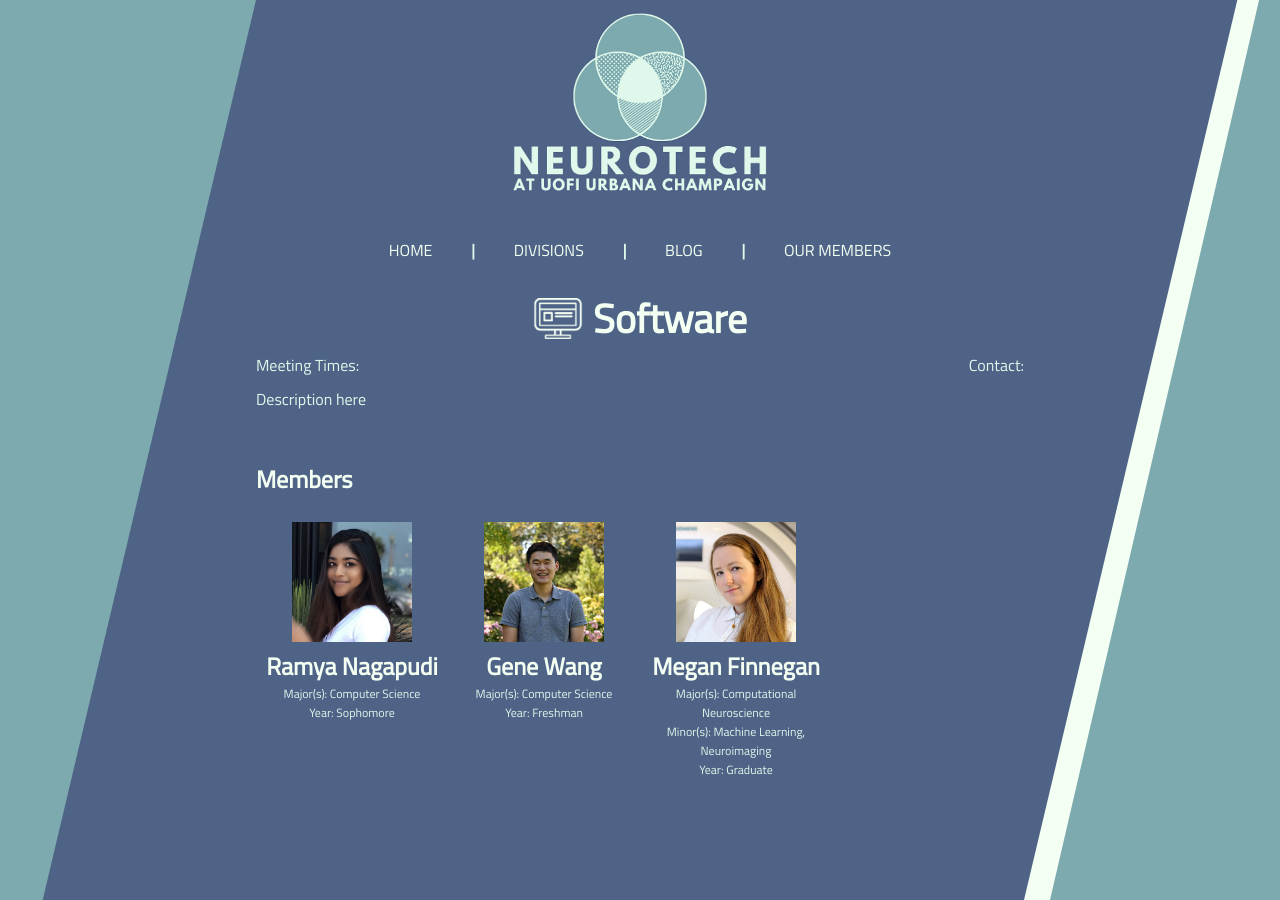
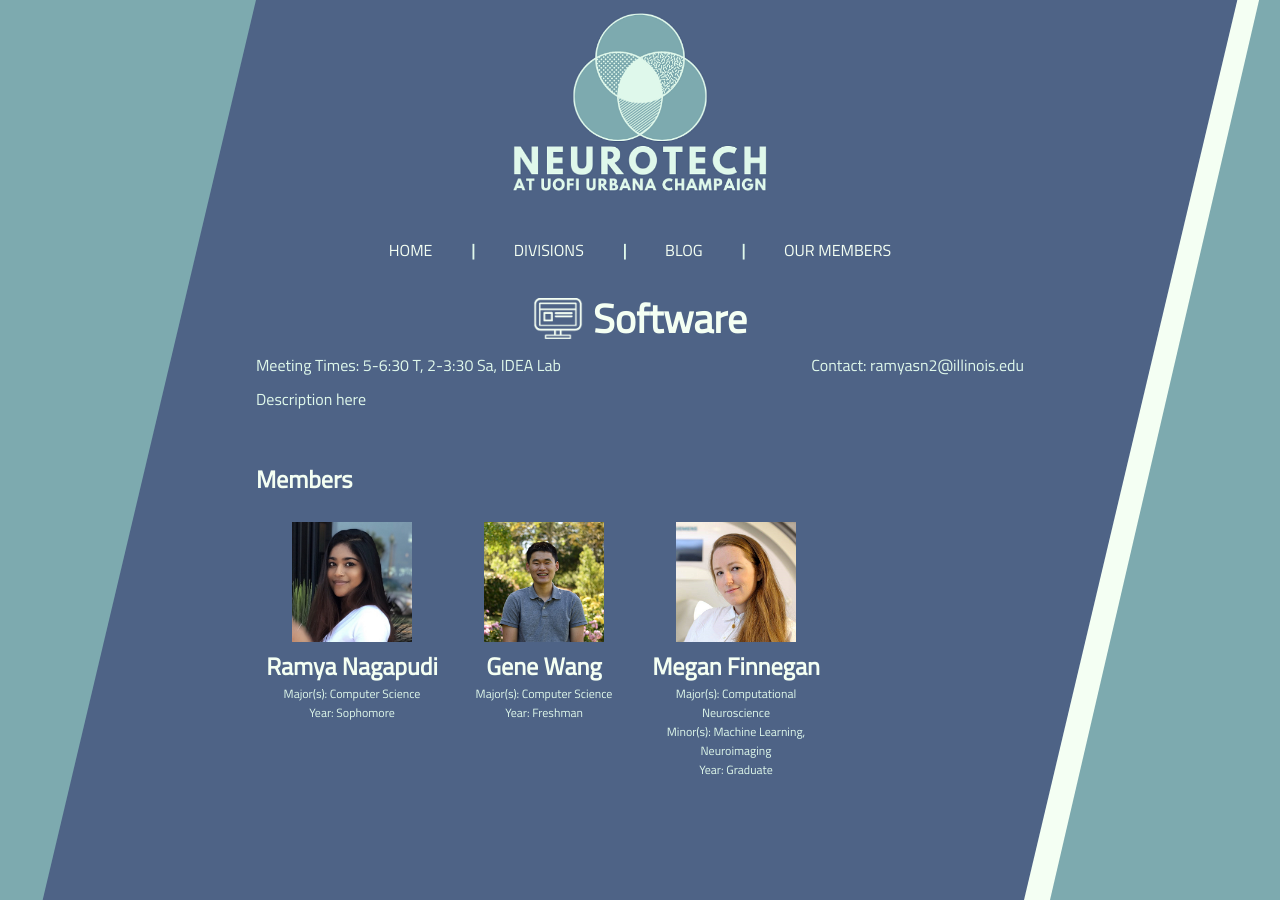
Before and after one commit to neurotech-uiuc/neurotech-site, a Jekyll site: the page built from divisions/software.markdown, in a window 1280 px wide. Built offline with Jekyll 4.4.1, drawn with Linux system fonts in a browser that asks for light colours.

Commit message:
Update divisions.json

```diff
--- a/_data/divisions.json
+++ b/_data/divisions.json
@@ -33,6 +33,8 @@
     "image_src": "/assets/images/software-logo.png",
     "link": "software.html",
     "description": "Description here",
+    "contact": "ramyasn2@illinois.edu",
+    "meeting_info": "5-6:30 T, 2-3:30 Sa, IDEA Lab",
     "members":
     [
       "Ramya Nagapudi",
```
